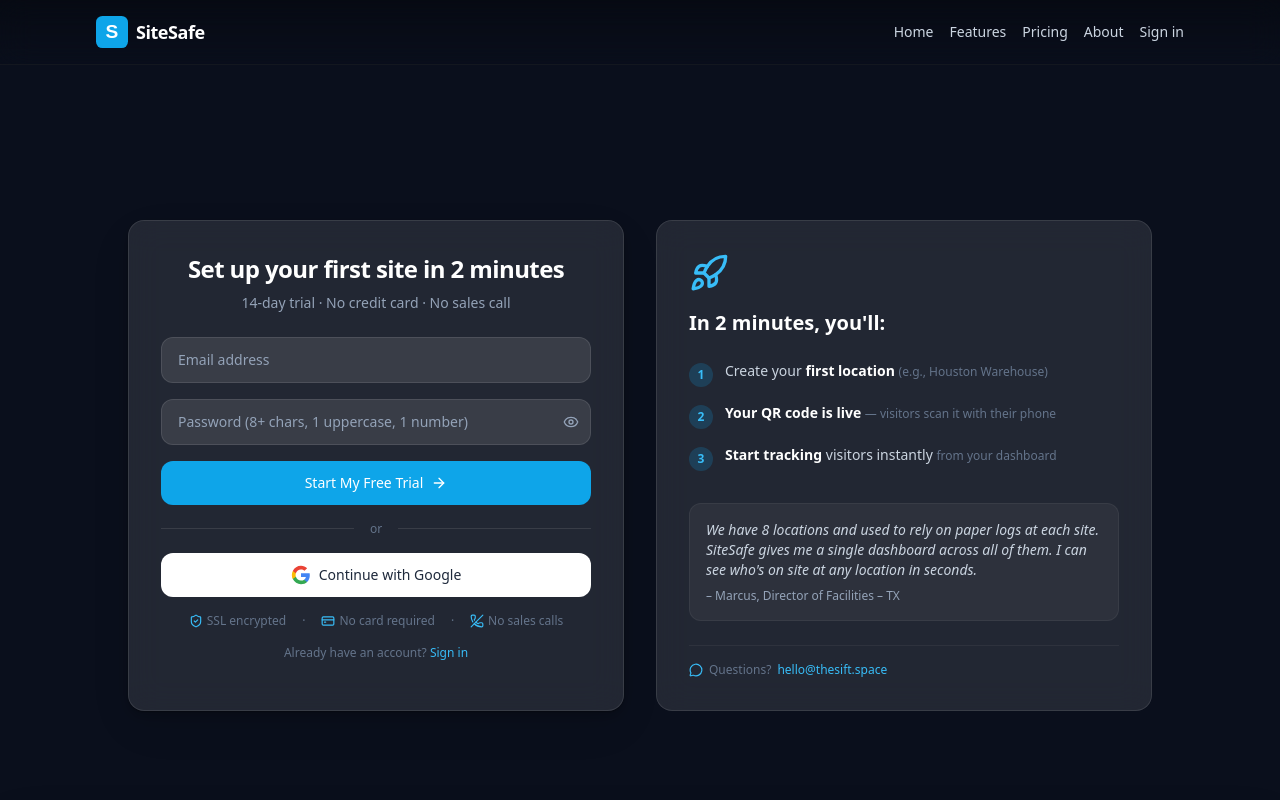
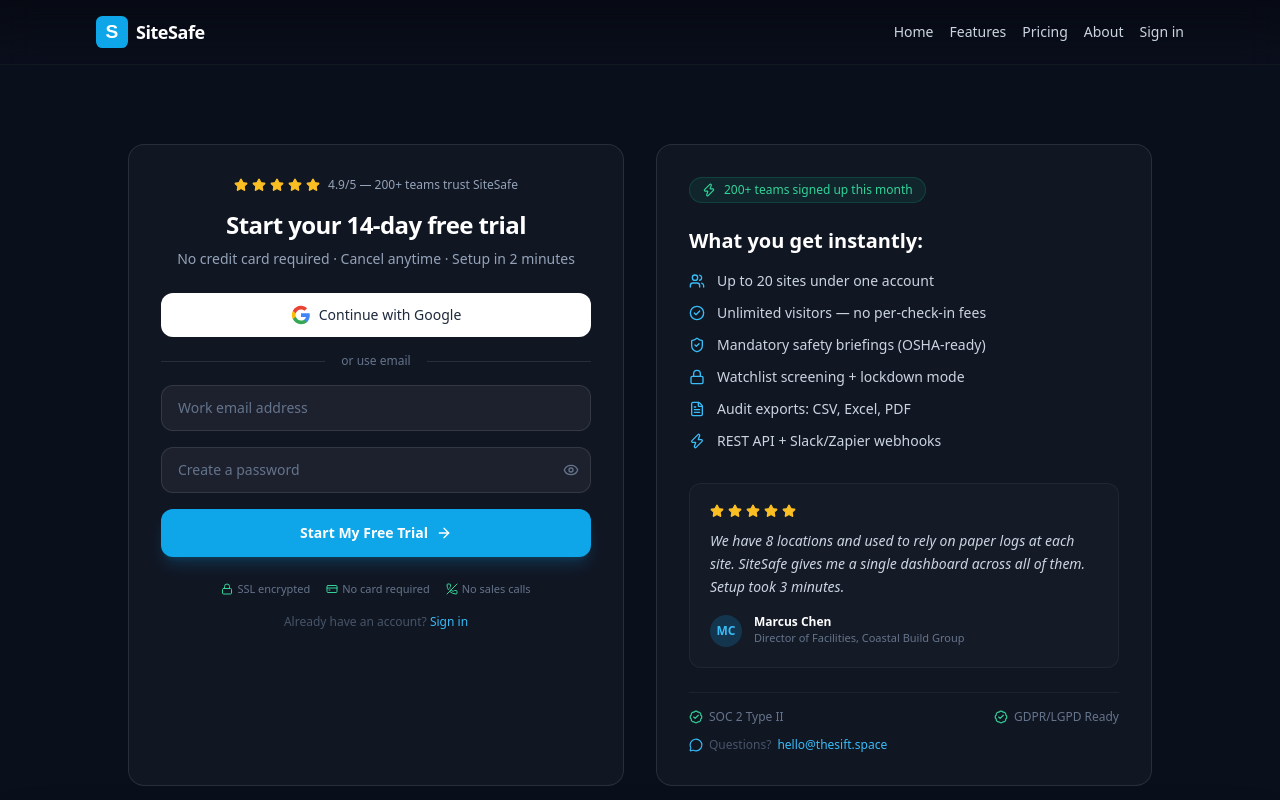
Before and after one commit to CosmasCold/construction-visitor-log, a Next.js app: page /signup in a window 1280 px wide. Shown: the top 800 px of the page. Built offline with nearby package versions, Linux system fonts and the light colour scheme; no server answers.

Commit message:
optimize signup page

```diff
--- a/app/signup/SignupClient.tsx
+++ b/app/signup/SignupClient.tsx
@@ -14,6 +14,13 @@
   MessageCircle,
   Eye,
   EyeOff,
+  CheckCircle2,
+  Star,
+  Zap,
+  Lock,
+  Users,
+  BadgeCheck,
+  FileText,
 } from "lucide-react";
 import { logEvent } from "@/lib/analytics";
 
@@ -25,7 +32,6 @@
   const [error, setError] = useState("");
   const [showPassword, setShowPassword] = useState(false);
 
-  // Password strength helper
   const getPasswordStrength = (pwd: string) => {
     let score = 0;
     if (pwd.length >= 8) score++;
@@ -51,7 +57,6 @@
     setError("");
     setLoading(true);
 
-    // 1. Create the account
     const res = await fetch("/api/auth/signup", {
       method: "POST",
       headers: { "Content-Type": "application/json" },
@@ -66,10 +71,8 @@
       return;
     }
 
-    // Track successful signup
     logEvent("signup_completed");
 
-    // 2. Immediately sign the new user in
     const signInResult = await signIn("credentials", {
       redirect: false,
       email,
@@ -82,59 +85,83 @@
       return;
     }
 
-    // 3. Go to the dashboard
     router.push("/dashboard");
   }
 
   return (
-    <div className="min-h-screen flex items-center justify-center py-12 px-4">
+    <div className="min-h-screen bg-[#0a0f1c] text-white flex items-center justify-center py-12 px-4">
       <div className="w-full max-w-5xl flex flex-col md:flex-row gap-8">
+
         {/* ===== LEFT: Form ===== */}
-        <div className="w-full md:w-1/2 bg-white/[0.10] backdrop-blur-lg rounded-2xl border border-white/10 shadow-card-raised p-8 text-white accent-glow aurora-bg">
+        <div className="w-full md:w-1/2 rounded-2xl border border-white/10 bg-white/[0.03] p-8">
+          {/* Trust badge above headline */}
+          <div className="flex items-center justify-center gap-2 mb-4">
+            <div className="flex items-center gap-1">
+              {[...Array(5)].map((_, i) => (
+                <Star key={i} className="w-3.5 h-3.5 fill-amber-400 text-amber-400" />
+              ))}
+            </div>
+            <span className="text-xs text-slate-400">4.9/5 — 200+ teams trust SiteSafe</span>
+          </div>
+
           <h1 className="text-2xl font-bold tracking-tight text-center mb-2">
-            Set up your first site in 2 minutes
+            Start your 14-day free trial
           </h1>
           <p className="text-sm text-slate-400 text-center mb-6">
-            14‑day trial · No credit card · No sales call
+            No credit card required · Cancel anytime · Setup in 2 minutes
           </p>
 
+          {/* Google first — social proof + lower friction */}
+          <button
+            type="button"
+            onClick={() => signIn("google", { callbackUrl: "/dashboard" })}
+            className="w-full flex items-center justify-center gap-2 bg-white text-slate-800 font-medium rounded-xl px-6 py-3 text-sm hover:bg-slate-100 transition-all mb-4"
+          >
+            <svg className="w-5 h-5" viewBox="0 0 24 24">
+              <path fill="#4285F4" d="M22.56 12.25c0-.78-.07-1.53-.2-2.25H12v4.26h5.92a5.06 5.06 0 01-2.2 3.32v2.77h3.57c2.08-1.92 3.28-4.74 3.28-8.1z" />
+              <path fill="#34A853" d="M12 23c2.97 0 5.46-.98 7.28-2.66l-3.57-2.77c-.98.66-2.23 1.06-3.71 1.06-2.86 0-5.29-1.93-6.16-4.53H2.18v2.84C3.99 20.53 7.7 23 12 23z" />
+              <path fill="#FBBC05" d="M5.84 14.09c-.22-.66-.35-1.36-.35-2.09s.13-1.43.35-2.09V7.07H2.18C1.43 8.55 1 10.22 1 12s.43 3.45 1.18 4.93l2.85-2.22.81-.62z" />
+              <path fill="#EA4335" d="M12 5.38c1.62 0 3.06.56 4.21 1.64l3.15-3.15C17.45 2.09 14.97 1 12 1 7.7 1 3.99 3.47 2.18 7.07l3.66 2.84c.87-2.6 3.3-4.53 6.16-4.53z" />
+            </svg>
+            Continue with Google
+          </button>
+
+          <div className="flex items-center gap-4 mb-4">
+            <div className="h-px flex-1 bg-white/10" />
+            <span className="text-xs text-slate-500">or use email</span>
+            <div className="h-px flex-1 bg-white/10" />
+          </div>
+
           <form onSubmit={handleSubmit} className="space-y-4">
-            {/* Email */}
             <input
               type="email"
-              placeholder="Email address"
+              placeholder="Work email address"
               value={email}
               onChange={(e) => setEmail(e.target.value)}
               required
-              className="w-full bg-white/10 border border-white/10 rounded-xl px-4 py-3 text-sm text-white placeholder:text-slate-400 focus:outline-none focus:ring-2 focus:ring-sky-500/50"
+              className="w-full bg-white/5 border border-white/10 rounded-xl px-4 py-3 text-sm text-white placeholder:text-slate-500 focus:outline-none focus:ring-2 focus:ring-sky-500/50 focus:border-sky-500/50 transition-all"
             />
 
-            {/* Password with toggle */}
             <div className="relative">
               <input
                 type={showPassword ? "text" : "password"}
-                placeholder="Password (8+ chars, 1 uppercase, 1 number)"
+                placeholder="Create a password"
                 value={password}
                 onChange={(e) => setPassword(e.target.value)}
                 required
                 minLength={8}
-                className="w-full bg-white/10 border border-white/10 rounded-xl px-4 py-3 text-sm text-white placeholder:text-slate-400 focus:outline-none focus:ring-2 focus:ring-sky-500/50 pr-12"
+                className="w-full bg-white/5 border border-white/10 rounded-xl px-4 py-3 text-sm text-white placeholder:text-slate-500 focus:outline-none focus:ring-2 focus:ring-sky-500/50 focus:border-sky-500/50 transition-all pr-12"
               />
               <button
                 type="button"
                 onClick={() => setShowPassword(!showPassword)}
-                className="absolute right-3 top-1/2 -translate-y-1/2 text-slate-400 hover:text-white transition-colors"
+                className="absolute right-3 top-1/2 -translate-y-1/2 text-slate-500 hover:text-white transition-colors"
                 aria-label={showPassword ? "Hide password" : "Show password"}
               >
-                {showPassword ? (
-                  <EyeOff className="w-4 h-4" />
-                ) : (
-                  <Eye className="w-4 h-4" />
-                )}
+                {showPassword ? <EyeOff className="w-4 h-4" /> : <Eye className="w-4 h-4" />}
               </button>
             </div>
 
-            {/* Password Strength */}
             {password.length > 0 && (
               <div className="flex items-center gap-2">
                 <div className="h-1 flex-1 bg-white/10 rounded-full overflow-hidden">
@@ -143,124 +170,112 @@
                     style={{ width: `${(passwordStrength / 4) * 100}%` }}
                   />
                 </div>
-                <span className="text-xs text-slate-400 whitespace-nowrap">
+                <span className="text-xs text-slate-500 whitespace-nowrap">
                   {strengthLabels[passwordStrength]}
                 </span>
               </div>
             )}
 
             {error && (
-              <p className="text-rose-400 text-sm text-center">{error}</p>
+              <p className="text-rose-400 text-sm text-center bg-rose-500/10 rounded-lg py-2">{error}</p>
             )}
 
             <button
               type="submit"
               disabled={loading}
-              className="w-full bg-sky-500 hover:bg-sky-600 disabled:bg-sky-400/50 text-white font-medium rounded-xl px-6 py-3 text-sm transition-all flex items-center justify-center gap-2 cta-pulse"
+              className="w-full bg-sky-500 hover:bg-sky-400 disabled:bg-sky-500/30 text-white font-semibold rounded-xl px-6 py-3.5 text-sm transition-all flex items-center justify-center gap-2 shadow-lg shadow-sky-500/20 active:scale-[0.98]"
             >
-              {loading ? "Creating account…" : "Start My Free Trial"}
+              {loading ? "Creating your account…" : "Start My Free Trial"}
               {!loading && <ArrowRight className="w-4 h-4" />}
             </button>
-
-            {/* Divider + Google button */}
-            <div className="flex items-center gap-4 my-4">
-              <div className="h-px flex-1 bg-white/10" />
-              <span className="text-xs text-slate-500">or</span>
-              <div className="h-px flex-1 bg-white/10" />
-            </div>
-
-            <button
-              type="button"
-              onClick={() => signIn("google", { callbackUrl: "/dashboard" })}
-              className="w-full flex items-center justify-center gap-2 bg-white text-slate-800 font-medium rounded-xl px-6 py-3 text-sm hover:bg-slate-100 transition-all"
-            >
-              <svg className="w-5 h-5" viewBox="0 0 24 24">
-                <path fill="#4285F4" d="M22.56 12.25c0-.78-.07-1.53-.2-2.25H12v4.26h5.92a5.06 5.06 0 01-2.2 3.32v2.77h3.57c2.08-1.92 3.28-4.74 3.28-8.1z" />
-                <path fill="#34A853" d="M12 23c2.97 0 5.46-.98 7.28-2.66l-3.57-2.77c-.98.66-2.23 1.06-3.71 1.06-2.86 0-5.29-1.93-6.16-4.53H2.18v2.84C3.99 20.53 7.7 23 12 23z" />
-                <path fill="#FBBC05" d="M5.84 14.09c-.22-.66-.35-1.36-.35-2.09s.13-1.43.35-2.09V7.07H2.18C1.43 8.55 1 10.22 1 12s.43 3.45 1.18 4.93l2.85-2.22.81-.62z" />
-                <path fill="#EA4335" d="M12 5.38c1.62 0 3.06.56 4.21 1.64l3.15-3.15C17.45 2.09 14.97 1 12 1 7.7 1 3.99 3.47 2.18 7.07l3.66 2.84c.87-2.6 3.3-4.53 6.16-4.53z" />
-              </svg>
-              Continue with Google
-            </button>
-
-            {/* Trust Signals */}
-            <div className="flex justify-center gap-4 text-xs text-slate-500">
-              <span className="flex items-center gap-1">
-                <ShieldCheck className="w-3.5 h-3.5 text-sky-400" /> SSL encrypted
-              </span>
-              <span>·</span>
-              <span className="flex items-center gap-1">
-                <CreditCard className="w-3.5 h-3.5 text-sky-400" /> No card required
-              </span>
-              <span>·</span>
-              <span className="flex items-center gap-1">
-                <PhoneOff className="w-3.5 h-3.5 text-sky-400" /> No sales calls
-              </span>
-            </div>
           </form>
 
-          <p className="text-xs text-slate-500 text-center mt-4">
+          {/* Trust signals — moved below CTA where they matter most */}
+          <div className="mt-6 flex flex-wrap justify-center gap-x-4 gap-y-2 text-[11px] text-slate-500">
+            <span className="flex items-center gap-1">
+              <Lock className="w-3 h-3 text-emerald-400" /> SSL encrypted
+            </span>
+            <span className="flex items-center gap-1">
+              <CreditCard className="w-3 h-3 text-emerald-400" /> No card required
+            </span>
+            <span className="flex items-center gap-1">
+              <PhoneOff className="w-3 h-3 text-emerald-400" /> No sales calls
+            </span>
+          </div>
+
+          <p className="text-xs text-slate-600 text-center mt-4">
             Already have an account?{" "}
-            <Link href="/admin/login" className="text-sky-400 hover:underline">
+            <Link href="/admin/login" className="text-sky-400 hover:text-sky-300 transition-colors">
               Sign in
             </Link>
           </p>
         </div>
 
-        {/* ===== RIGHT: Value Sidebar ===== */}
-        <div className="hidden md:flex md:w-1/2 bg-white/[0.10] backdrop-blur-lg rounded-2xl border border-white/10 p-8 text-white flex-col justify-between accent-glow aurora-bg">
+        {/* ===== RIGHT: Social Proof Sidebar ===== */}
+        <div className="hidden md:flex md:w-1/2 rounded-2xl border border-white/10 bg-white/[0.03] p-8 flex-col justify-between">
           <div>
-            <Rocket className="w-10 h-10 text-sky-400 mb-4" />
-            <h2 className="text-xl font-bold mb-2">In 2 minutes, you&apos;ll:</h2>
+            <div className="inline-flex items-center gap-2 px-3 py-1 rounded-full bg-emerald-500/10 border border-emerald-500/20 text-emerald-400 text-xs font-medium mb-6">
+              <Zap className="w-3.5 h-3.5" />
+              200+ teams signed up this month
+            </div>
 
-            <ul className="space-y-4 mt-6">
-              <li className="flex items-start gap-3">
-                <span className="bg-sky-500/20 rounded-full w-6 h-6 flex items-center justify-center text-xs font-bold flex-shrink-0 mt-0.5 text-sky-400">
-                  1
-                </span>
-                <span className="text-sm text-slate-300">
-                  Create your <strong className="text-white">first location</strong>{" "}
-                  <span className="text-slate-500 text-xs">(e.g., Houston Warehouse)</span>
-                </span>
-              </li>
-              <li className="flex items-start gap-3">
-                <span className="bg-sky-500/20 rounded-full w-6 h-6 flex items-center justify-center text-xs font-bold flex-shrink-0 mt-0.5 text-sky-400">
-                  2
-                </span>
-                <span className="text-sm text-slate-300">
-                  <strong className="text-white">Your QR code is live</strong>{" "}
-                  <span className="text-slate-500 text-xs">— visitors scan it with their phone</span>
-                </span>
-              </li>
-              <li className="flex items-start gap-3">
-                <span className="bg-sky-500/20 rounded-full w-6 h-6 flex items-center justify-center text-xs font-bold flex-shrink-0 mt-0.5 text-sky-400">
-                  3
-                </span>
-                <span className="text-sm text-slate-300">
-                  <strong className="text-white">Start tracking</strong> visitors instantly{" "}
-                  <span className="text-slate-500 text-xs">from your dashboard</span>
-                </span>
-              </li>
+            <h2 className="text-xl font-bold mb-2">What you get instantly:</h2>
+
+            <ul className="space-y-3 mt-4">
+              {[
+                { icon: Users, text: "Up to 20 sites under one account" },
+                { icon: CheckCircle2, text: "Unlimited visitors — no per-check-in fees" },
+                { icon: ShieldCheck, text: "Mandatory safety briefings (OSHA-ready)" },
+                { icon: Lock, text: "Watchlist screening + lockdown mode" },
+                { icon: FileText, text: "Audit exports: CSV, Excel, PDF" },
+                { icon: Zap, text: "REST API + Slack/Zapier webhooks" },
+              ].map((item, i) => (
+                <li key={i} className="flex items-center gap-3 text-sm text-slate-300">
+                  <item.icon className="w-4 h-4 text-sky-400 flex-shrink-0" />
+                  {item.text}
+                </li>
+              ))}
             </ul>
 
-            {/* Testimonial */}
-            <div className="mt-8 p-4 bg-white/5 rounded-xl border border-white/5">
-              <p className="text-sm font-light italic text-slate-300">
+            {/* Testimonial with photo placeholder */}
+            <div className="mt-8 p-5 rounded-xl border border-white/5 bg-white/[0.02]">
+              <div className="flex items-center gap-1 mb-3">
+                {[...Array(5)].map((_, i) => (
+                  <Star key={i} className="w-3.5 h-3.5 fill-amber-400 text-amber-400" />
+                ))}
+              </div>
+              <p className="text-sm text-slate-300 leading-relaxed italic">
                 We have 8 locations and used to rely on paper logs at each site.
-                SiteSafe gives me a single dashboard across all of them. I can see
-                who&apos;s on site at any location in seconds.
+                SiteSafe gives me a single dashboard across all of them. Setup took 3 minutes.
               </p>
-              <p className="text-xs font-medium mt-2 text-slate-400">
-                – Marcus, Director of Facilities – TX
-              </p>
+              <div className="flex items-center gap-3 mt-4">
+                <div className="w-8 h-8 rounded-full bg-sky-500/20 flex items-center justify-center text-xs font-bold text-sky-400">
+                  MC
+                </div>
+                <div>
+                  <p className="text-xs font-semibold text-white">Marcus Chen</p>
+                  <p className="text-[11px] text-slate-500">Director of Facilities, Coastal Build Group</p>
+                </div>
+              </div>
             </div>
           </div>
 
-          <div className="mt-6 text-xs text-slate-500 border-t border-white/5 pt-4 flex items-center gap-1.5">
-            <MessageCircle className="w-3.5 h-3.5 text-sky-400" /> Questions?{" "}
-            <a href="mailto:hello@thesift.space" className="text-sky-400 hover:underline">
-              hello@thesift.space
-            </a>
+          <div className="mt-6 pt-4 border-t border-white/5">
+            <div className="flex items-center justify-between text-xs text-slate-500">
+              <span className="flex items-center gap-1.5">
+                <BadgeCheck className="w-3.5 h-3.5 text-emerald-400" /> SOC 2 Type II
+              </span>
+              <span className="flex items-center gap-1.5">
+                <BadgeCheck className="w-3.5 h-3.5 text-emerald-400" /> GDPR/LGPD Ready
+              </span>
+            </div>
+            <p className="text-xs text-slate-600 mt-3 flex items-center gap-1.5">
+              <MessageCircle className="w-3.5 h-3.5 text-sky-400" />
+              Questions?{" "}
+              <a href="mailto:hello@thesift.space" className="text-sky-400 hover:text-sky-300 transition-colors">
+                hello@thesift.space
+              </a>
+            </p>
           </div>
         </div>
       </div>
```
